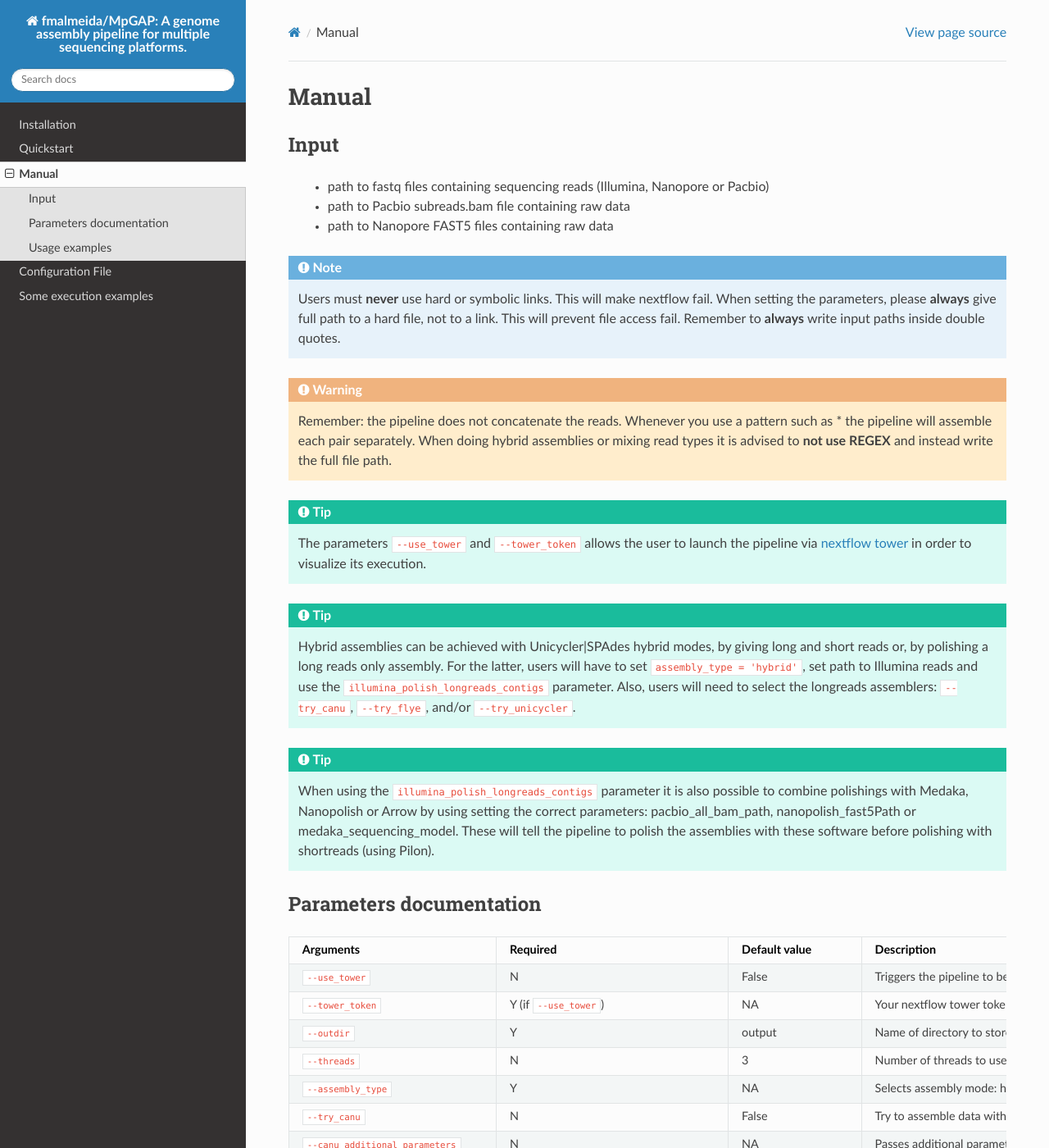
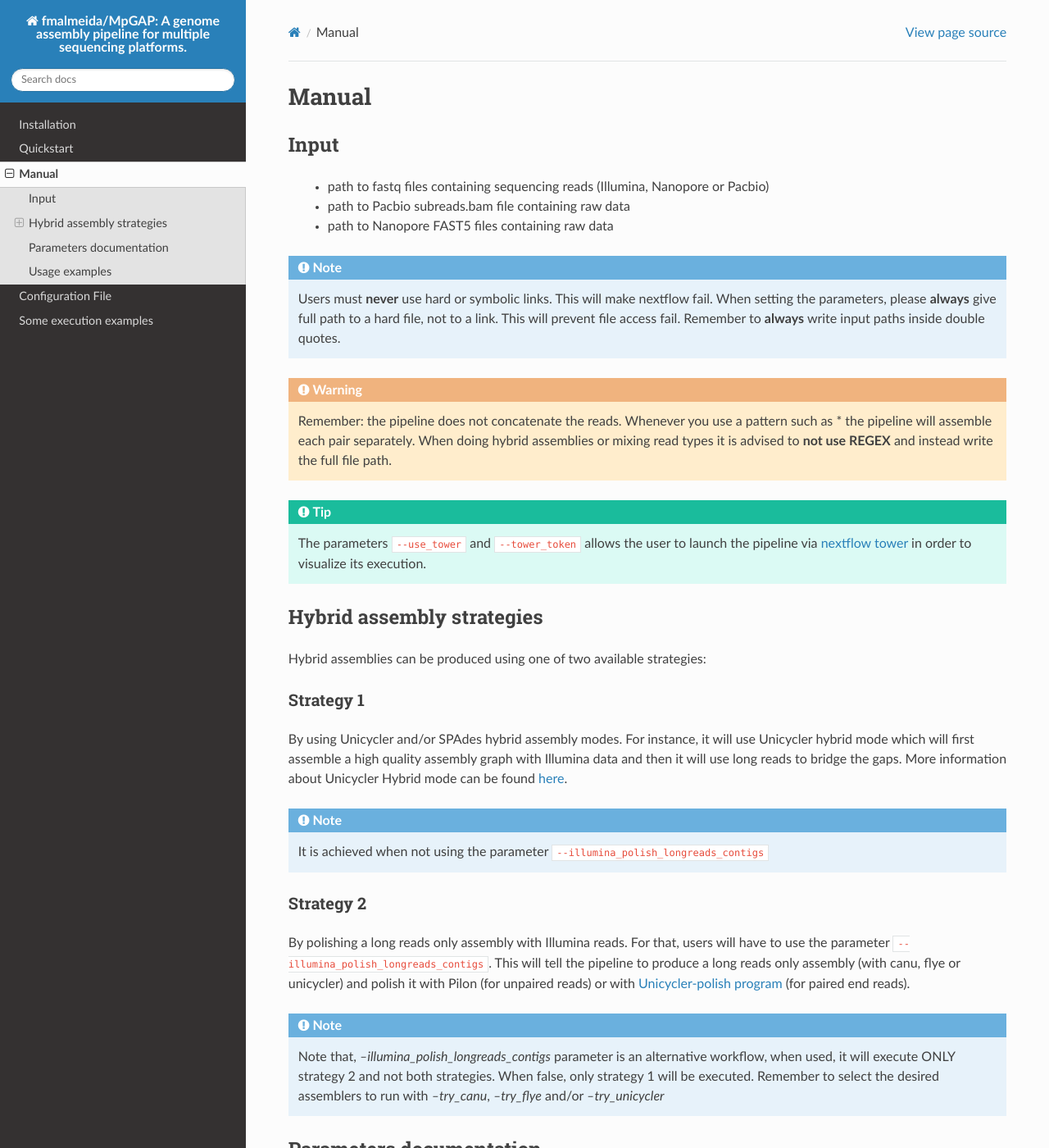
Before and after one commit to fmalmeida/MpGAP, a Sphinx documentation site: the page built from docs/manual.rst, in a window 1280 px wide and 1400 px high. Shown: the whole window at 82% size. Built offline with Sphinx 7.4.7 and the Read the Docs theme 2.0.0, drawn with Linux system fonts in a browser that asks for light colours.

Commit message:
small fix on docs

```diff
--- a/docs/manual.rst
+++ b/docs/manual.rst
@@ -1,5 +1,6 @@
 .. _manual:
 
+******
 Manual
 ******
 
@@ -26,20 +27,31 @@ Input
 
   The parameters ``--use_tower`` and ``--tower_token`` allows the user to launch the pipeline via `nextflow tower <https://tower.nf/>`_ in order to visualize its execution.
 
-.. tip::
+Hybrid assembly strategies
+==========================
 
-  Hybrid assemblies can be achieved with Unicycler|SPAdes hybrid modes, by giving long and
-  short reads or, by polishing a long reads only assembly. For the latter, users will have
-  to set ``assembly_type = 'hybrid'``, set path to Illumina reads and use the
-  ``illumina_polish_longreads_contigs`` parameter. Also, users will need to select the longreads
-  assemblers: ``--try_canu``, ``--try_flye``, and/or ``--try_unicycler``.
+Hybrid assemblies can be produced using one of two available strategies:
 
-.. tip::
+Strategy 1
+----------
 
-  When using the ``illumina_polish_longreads_contigs`` parameter it is also possible to combine
-  polishings with Medaka, Nanopolish or Arrow by using setting the correct parameters:
-  pacbio_all_bam_path, nanopolish_fast5Path or medaka_sequencing_model. These will tell the
-  pipeline to polish the assemblies with these software before polishing with shortreads (using Pilon).
+By using Unicycler and/or SPAdes hybrid assembly modes. For instance, it will use Unicycler hybrid mode which will first assemble a high quality assembly graph with Illumina
+data and then it will use long reads to bridge the gaps. More information about Unicycler Hybrid mode can be found `here <https://github.com/rrwick/Unicycler#method-hybrid-assembly>`_.
+
+.. note::
+
+  It is achieved when not using the parameter ``--illumina_polish_longreads_contigs``
+
+Strategy 2
+----------
+
+By polishing a long reads only assembly with Illumina reads. For that, users will have to use the parameter ``--illumina_polish_longreads_contigs``. This will tell the pipeline to
+produce a long reads only assembly (with canu, flye or unicycler) and polish it with Pilon (for unpaired reads) or with `Unicycler-polish program <https://github.com/rrwick/Unicycler/blob/master/docs/unicycler-polish.md>`_ (for paired end reads).
+
+.. note::
+
+  Note that, `--illumina_polish_longreads_contigs` parameter is an alternative workflow, when used, it will execute ONLY strategy 2 and not both strategies.
+  When false, only strategy 1 will be executed. Remember to select the desired assemblers to run with `--try_canu`, `--try_flye` and/or `--try_unicycler`
 
 Parameters documentation
 ========================
```
Also changed, not shown: docs/quickstart.rst (+12 -12 lines).
